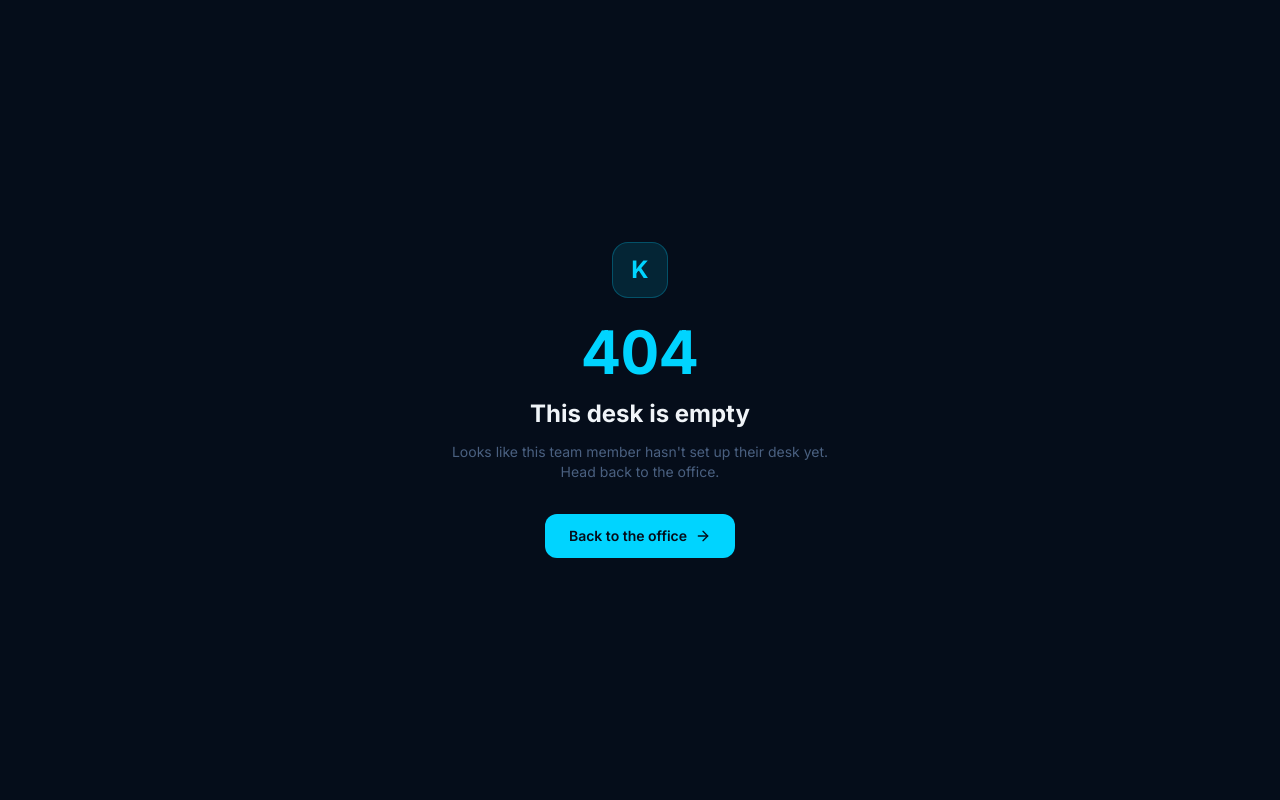
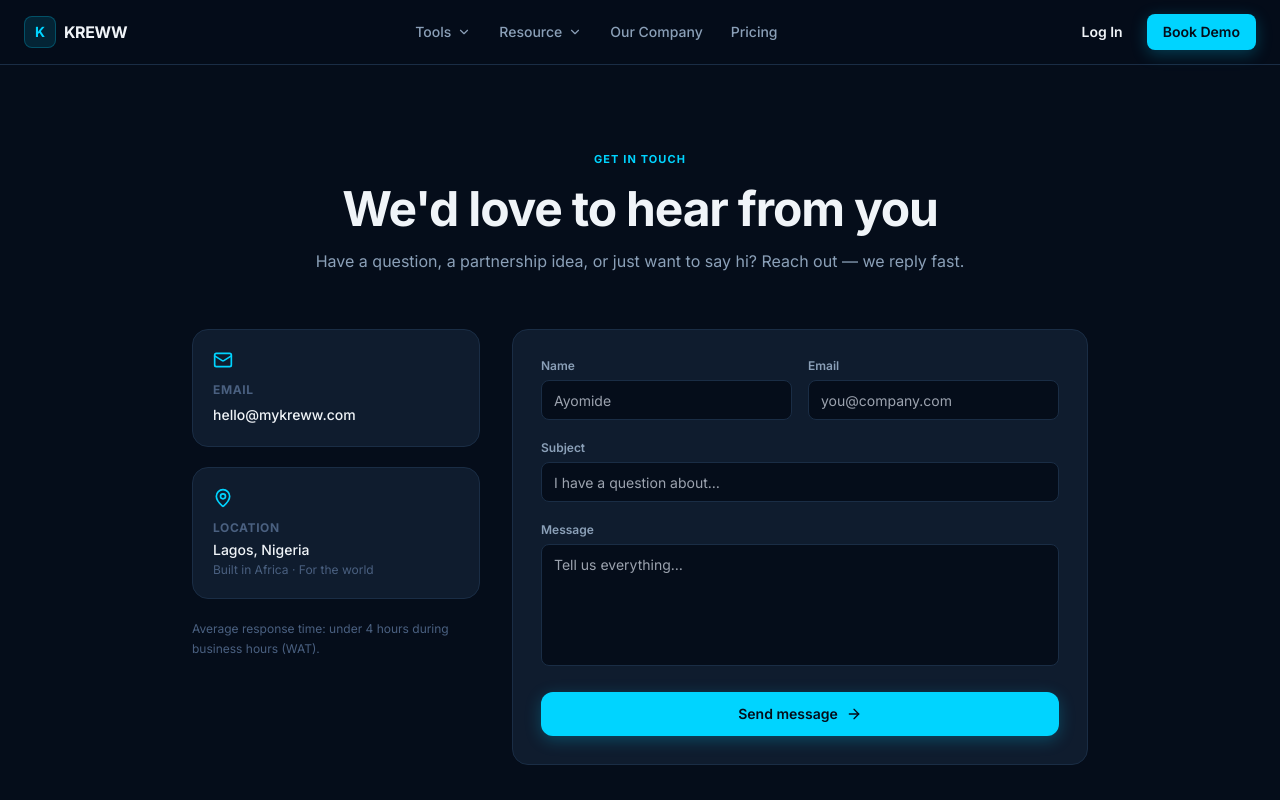
Before and after one commit to webownr/mykreww, a Next.js app: page /contact in a window 1280 px wide. Before the commit this address had no page. Shown: the top 800 px of the page. Built offline with nearby package versions, Linux system fonts and the light colour scheme.

Commit message:
Add files via upload

```diff
--- /dev/null
+++ b/src/app/contact/page.tsx
@@ -0,0 +1,144 @@
+import type { Metadata } from 'next';
+import Link from 'next/link';
+import { Mail, MapPin, ArrowRight } from 'lucide-react';
+import { MarketingHeader } from '@/components/MarketingHeader';
+import { MarketingFooter } from '@/components/MarketingFooter';
+
+export const metadata: Metadata = {
+  title: 'Contact — Kreww',
+  description: 'Get in touch with the Kreww team.',
+};
+
+export default function ContactPage() {
+  return (
+    <div
+      className="min-h-screen"
+      style={{ backgroundColor: 'var(--bg-primary)', color: 'var(--text-primary)' }}
+    >
+      <MarketingHeader />
+
+      <section className="relative overflow-hidden">
+        <div
+          className="pointer-events-none absolute inset-0 -z-10"
+          style={{
+            background: 'radial-gradient(ellipse 70% 50% at 50% -10%, rgba(0,212,255,0.08), transparent)',
+          }}
+        />
+        <div className="mx-auto max-w-7xl px-6 py-20">
+          <div className="mx-auto max-w-2xl text-center">
+            <div className="label-eyebrow">Get in Touch</div>
+            <h1 className="mt-4 text-4xl font-bold tracking-tight sm:text-5xl" style={{ color: 'var(--text-primary)' }}>
+              We&apos;d love to hear from you
+            </h1>
+            <p className="mt-4 text-base" style={{ color: 'var(--text-secondary)' }}>
+              Have a question, a partnership idea, or just want to say hi? Reach out — we reply fast.
+            </p>
+          </div>
+
+          <div className="mx-auto mt-14 grid max-w-4xl gap-8 lg:grid-cols-[1fr_2fr]">
+            {/* Contact info */}
+            <div className="space-y-5">
+              <div
+                className="rounded-2xl p-5"
+                style={{ backgroundColor: 'var(--bg-card)', border: '1px solid var(--border)' }}
+              >
+                <Mail className="h-5 w-5 mb-3" style={{ color: 'var(--accent)' }} />
+                <div className="text-xs font-bold uppercase tracking-wider mb-1" style={{ color: 'var(--text-muted)' }}>
+                  Email
+                </div>
+                <a
+                  href="mailto:hello@mykreww.com"
+                  className="text-sm font-medium transition-colors hover:text-white"
+                  style={{ color: 'var(--text-primary)' }}
+                >
+                  hello@mykreww.com
+                </a>
+              </div>
+              <div
+                className="rounded-2xl p-5"
+                style={{ backgroundColor: 'var(--bg-card)', border: '1px solid var(--border)' }}
+              >
+                <MapPin className="h-5 w-5 mb-3" style={{ color: 'var(--accent)' }} />
+                <div className="text-xs font-bold uppercase tracking-wider mb-1" style={{ color: 'var(--text-muted)' }}>
+                  Location
+                </div>
+                <p className="text-sm font-medium" style={{ color: 'var(--text-primary)' }}>
+                  Lagos, Nigeria
+                </p>
+                <p className="text-xs mt-0.5" style={{ color: 'var(--text-muted)' }}>
+                  Built in Africa · For the world
+                </p>
+              </div>
+              <p className="text-xs leading-relaxed" style={{ color: 'var(--text-muted)' }}>
+                Average response time: under 4 hours during business hours (WAT).
+              </p>
+            </div>
+
+            {/* Form */}
+            <div
+              className="rounded-2xl p-7"
+              style={{ backgroundColor: 'var(--bg-card)', border: '1px solid var(--border)' }}
+            >
+              <div className="grid gap-5">
+                <div className="grid gap-4 sm:grid-cols-2">
+                  <div>
+                    <label className="mb-1.5 block text-xs font-semibold" style={{ color: 'var(--text-secondary)' }}>
+                      Name
+                    </label>
+                    <input
+                      type="text"
+                      placeholder="Ayomide"
+                      className="h-10 w-full rounded-lg bg-transparent px-3 text-sm outline-none"
+                      style={{ border: '1px solid var(--border)', color: 'var(--text-primary)', backgroundColor: 'var(--bg-primary)' }}
+                    />
+                  </div>
+                  <div>
+                    <label className="mb-1.5 block text-xs font-semibold" style={{ color: 'var(--text-secondary)' }}>
+                      Email
+                    </label>
+                    <input
+                      type="email"
+                      placeholder="you@company.com"
+                      className="h-10 w-full rounded-lg bg-transparent px-3 text-sm outline-none"
+                      style={{ border: '1px solid var(--border)', color: 'var(--text-primary)', backgroundColor: 'var(--bg-primary)' }}
+                    />
+                  </div>
+                </div>
+                <div>
+                  <label className="mb-1.5 block text-xs font-semibold" style={{ color: 'var(--text-secondary)' }}>
+                    Subject
+                  </label>
+                  <input
+                    type="text"
+                    placeholder="I have a question about…"
+                    className="h-10 w-full rounded-lg bg-transparent px-3 text-sm outline-none"
+                    style={{ border: '1px solid var(--border)', color: 'var(--text-primary)', backgroundColor: 'var(--bg-primary)' }}
+                  />
+                </div>
+                <div>
+                  <label className="mb-1.5 block text-xs font-semibold" style={{ color: 'var(--text-secondary)' }}>
+                    Message
+                  </label>
+                  <textarea
+                    rows={5}
+                    placeholder="Tell us everything…"
+                    className="w-full rounded-lg bg-transparent px-3 py-2.5 text-sm outline-none resize-none"
+                    style={{ border: '1px solid var(--border)', color: 'var(--text-primary)', backgroundColor: 'var(--bg-primary)' }}
+                  />
+                </div>
+                <button
+                  className="flex h-11 w-full items-center justify-center gap-2 rounded-xl text-sm font-semibold transition-all hover:brightness-110"
+                  style={{ backgroundColor: 'var(--accent)', color: '#050D1A', boxShadow: '0 4px 16px rgba(0,212,255,0.25)' }}
+                >
+                  Send message <ArrowRight className="h-4 w-4" />
+                </button>
+              </div>
+            </div>
+          </div>
+        </div>
+      </section>
+
+      <MarketingFooter />
+    </div>
+  );
+}
```
